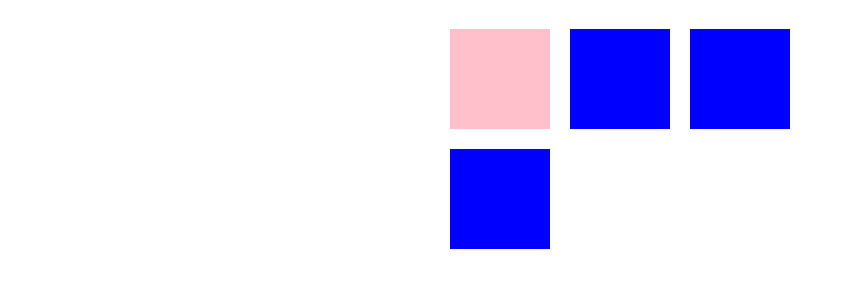
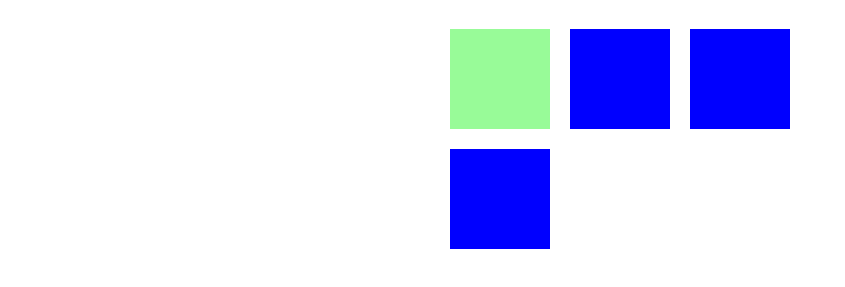
Before and after one commit to JeremieJerome/helloHtml, a plain HTML site: page index.html in a window 1280 px wide. Both pictures are taken after a click on the element 500 px from the left and 139 px from the top of the page. Shown: the part 61-348 px from the top of the page, without its empty margins (0-845 px from the left). Drawn offline with Linux system fonts and the light colour scheme.

Commit message:
changer de verte

```diff
--- a/script.js
+++ b/script.js
@@ -7,7 +7,7 @@ cards.forEach(card => {
 
     if (card.classList.contains('flipped')) {
       // Change the color if the card is 'flipped'
-      card.style.backgroundColor = 'pink'; // You can change 'red' to any color you want
+      card.style.backgroundColor = 'palegreen'; // You can change 'red' to any color you want
     } else {
       // Reset the color when the card is not 'flipped'
       card.style.backgroundColor = ''; // Resets to original color
--- a/style.css
+++ b/style.css
@@ -14,5 +14,5 @@
 }
 
 .flipped {
-  background-color: pink; /* Change 'red' to your desired color */
+  background-color: palegreen; /* Change 'red' to your desired color */
 }
```
